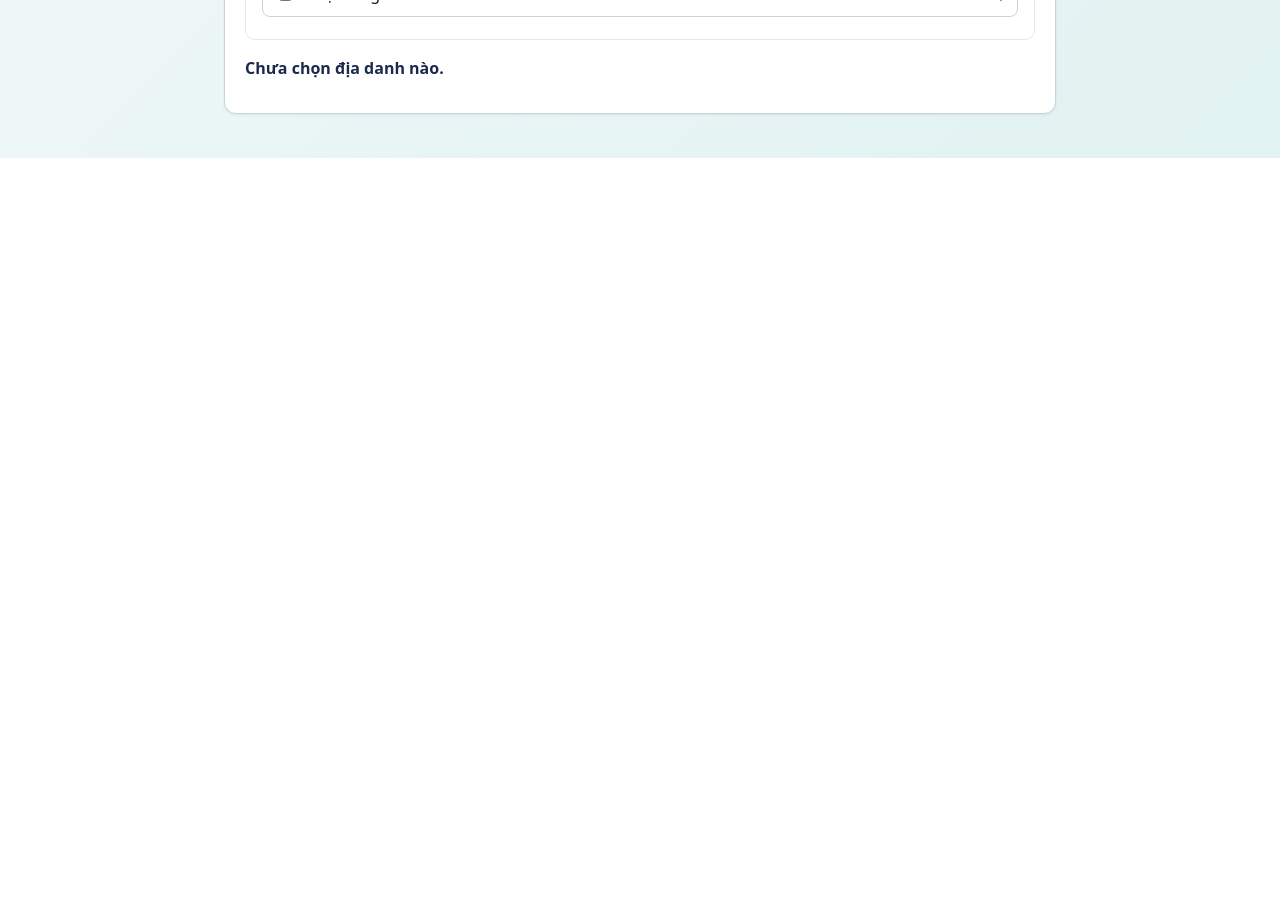
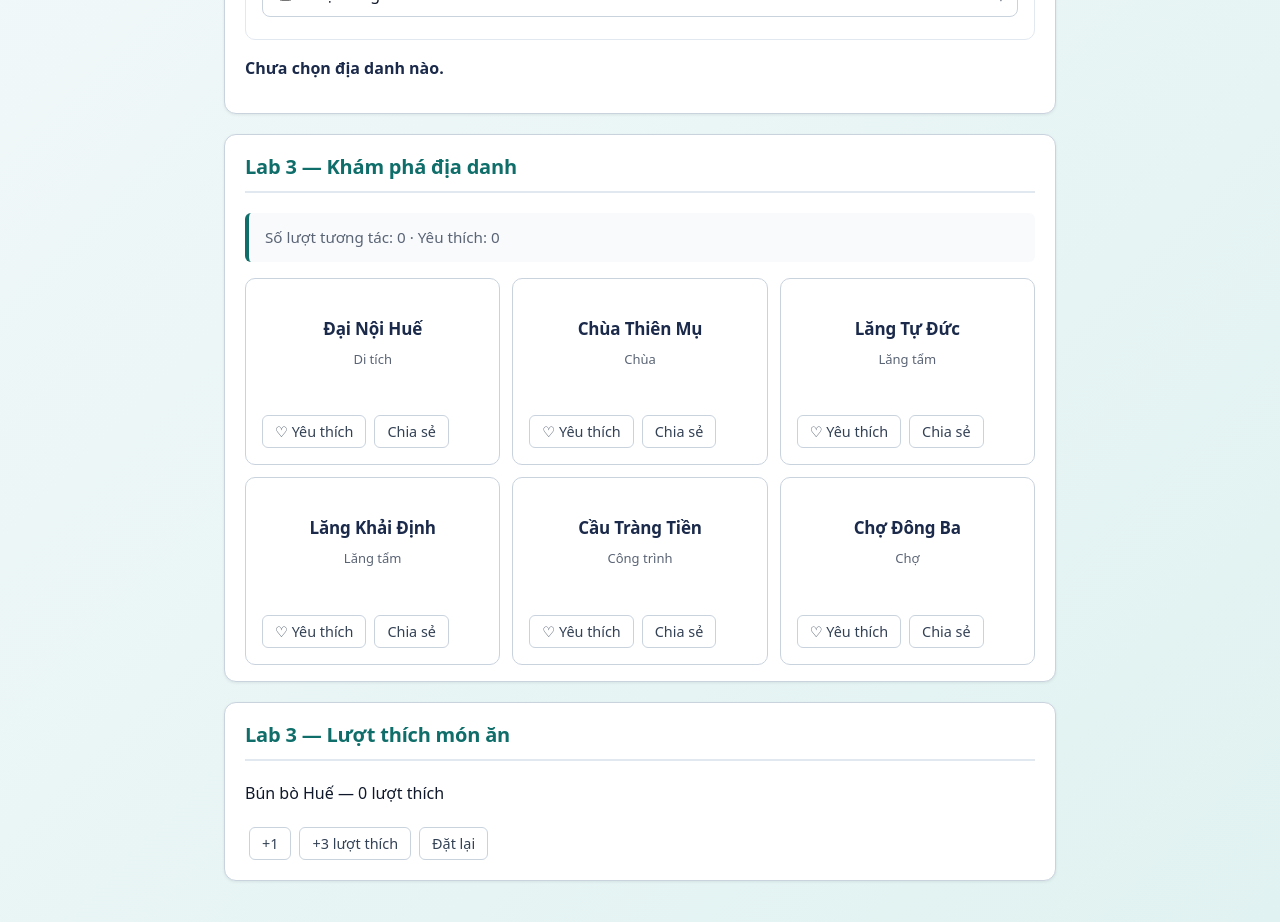
Before and after one commit to TranCongQuy/phu_xuan_react, a React (Vite) app: page / in a window 1280 px wide. Shown: the part 1080-2002 px from the top of the page. Before the commit the page ends 1238 px from the top, so only its background shows below. Built offline with nearby package versions, Linux system fonts and the light colour scheme.

Commit message:
feat: Lab 3 Buổi 7 — stopPropagation, capture, updater function

```diff
--- /dev/null
+++ b/src/components/Bai7/KhamPhaDiaDanh.tsx
@@ -0,0 +1,43 @@
+import { useState } from 'react'
+import { DS_DIA_DANH } from '../../data/diaDanhHue'
+import TheDiaDanhMoRong from './TheDiaDanhMoRong'
+
+export default function KhamPhaDiaDanh() {
+  const [idDangMo, setIdDangMo] = useState<number | null>(null)
+  const [dsYeuThich, setDsYeuThich] = useState<number[]>([])
+  const [soTuongTac, setSoTuongTac] = useState(0)
+
+  // Bấm lại thẻ đang mở thì đóng lại
+  function handleXem(id: number) {
+    setIdDangMo((truoc) => (truoc === id ? null : id))
+  }
+
+  function handleYeuThich(id: number) {
+    setDsYeuThich((truoc) =>
+      truoc.includes(id) ? truoc.filter((x) => x !== id) : [...truoc, id],
+    )
+  }
+
+  return (
+    // Pha bắt: đếm MỌI cú bấm trong khu vực, kể cả khi con đã stopPropagation
+    <section className="lab" onClickCapture={() => setSoTuongTac((t) => t + 1)}>
+      <h2>Lab 3 — Khám phá địa danh</h2>
+      <p className="thong-ke">
+        Số lượt tương tác: {soTuongTac} · Yêu thích: {dsYeuThich.length}
+      </p>
+
+      <div className="luoi-the">
+        {DS_DIA_DANH.map((dd) => (
+          <TheDiaDanhMoRong
+            key={dd.id}
+            diaDanh={dd}
+            dangMo={dd.id === idDangMo}
+            laYeuThich={dsYeuThich.includes(dd.id)}
+            onXem={handleXem}
+            onYeuThich={handleYeuThich}
+          />
+        ))}
+      </div>
+    </section>
+  )
+}
--- /dev/null
+++ b/src/components/Bai7/LuotThichMonAn.tsx
@@ -0,0 +1,24 @@
+import { useState } from 'react'
+
+export default function LuotThichMonAn() {
+  const [luotThich, setLuotThich] = useState(0)
+
+  // Dùng hàm cập nhật: mỗi lời gọi nhận kết quả của lời gọi trước
+  function handleThich3() {
+    setLuotThich((truoc) => truoc + 1)
+    setLuotThich((truoc) => truoc + 1)
+    setLuotThich((truoc) => truoc + 1)
+  }
+
+  return (
+    <section className="lab">
+      <h2>Lab 3 — Lượt thích món ăn</h2>
+      <div className="luot-thich">
+        <p>Bún bò Huế — {luotThich} lượt thích</p>
+        <button onClick={() => setLuotThich((t) => t + 1)}>+1</button>
+        <button onClick={handleThich3}>+3 lượt thích</button>
+        <button onClick={() => setLuotThich(0)}>Đặt lại</button>
+      </div>
+    </section>
+  )
+}
--- /dev/null
+++ b/src/components/Bai7/TheDiaDanhMoRong.tsx
@@ -0,0 +1,59 @@
+import { useState } from 'react'
+import type { DiaDanh } from '../../data/diaDanhHue'
+
+interface TheDiaDanhMoRongProps {
+  diaDanh: DiaDanh
+  dangMo: boolean
+  laYeuThich: boolean
+  onXem: (id: number) => void
+  onYeuThich: (id: number) => void
+}
+
+export default function TheDiaDanhMoRong({
+  diaDanh,
+  dangMo,
+  laYeuThich,
+  onXem,
+  onYeuThich,
+}: TheDiaDanhMoRongProps) {
+  const [daSaoChep, setDaSaoChep] = useState(false)
+
+  function handleYeuThich(e: React.MouseEvent<HTMLButtonElement>) {
+    e.stopPropagation() // không để cú bấm lan lên thẻ
+    onYeuThich(diaDanh.id)
+  }
+
+  async function handleChiaSe(e: React.MouseEvent<HTMLButtonElement>) {
+    e.stopPropagation()
+    try {
+      await navigator.clipboard.writeText(diaDanh.ten + ' — ' + diaDanh.moTa)
+      setDaSaoChep(true)
+      setTimeout(() => setDaSaoChep(false), 1500)
+    } catch {
+      alert('Trình duyệt không cho phép sao chép. Hãy chạy trên localhost.')
+    }
+  }
+
+  return (
+    <article
+      className={'the-mo-rong' + (dangMo ? ' dang-mo' : '')}
+      onClick={() => onXem(diaDanh.id)}
+    >
+      <header>
+        <h3>{diaDanh.ten}</h3>
+        <span className="loai">{diaDanh.loai}</span>
+      </header>
+
+      {dangMo && <p className="mo-ta">{diaDanh.moTa}</p>}
+
+      <div className="hanh-dong">
+        <button onClick={handleYeuThich} aria-pressed={laYeuThich}>
+          {laYeuThich ? '♥ Đã thích' : '♡ Yêu thích'}
+        </button>
+        <button onClick={handleChiaSe}>
+          {daSaoChep ? 'Đã sao chép' : 'Chia sẻ'}
+        </button>
+      </div>
+    </article>
+  )
+}
--- a/src/pages/Bai7Page.tsx
+++ b/src/pages/Bai7Page.tsx
@@ -1,6 +1,8 @@
 import '../styles/Bai7.css'
 import ThuSuKien from '../components/Bai7/ThuSuKien'
 import DanhSachDiaDanh from '../components/Bai7/DanhSachDiaDanh'
+import KhamPhaDiaDanh from '../components/Bai7/KhamPhaDiaDanh'
+import LuotThichMonAn from '../components/Bai7/LuotThichMonAn'
 
 export default function Bai7Page() {
   return (
@@ -8,6 +10,8 @@
       <h1>Bài 7 — Quản lý sự kiện trong React</h1>
       <ThuSuKien />
       <DanhSachDiaDanh />
+      <KhamPhaDiaDanh />
+      <LuotThichMonAn />
     </main>
   )
 }
```
